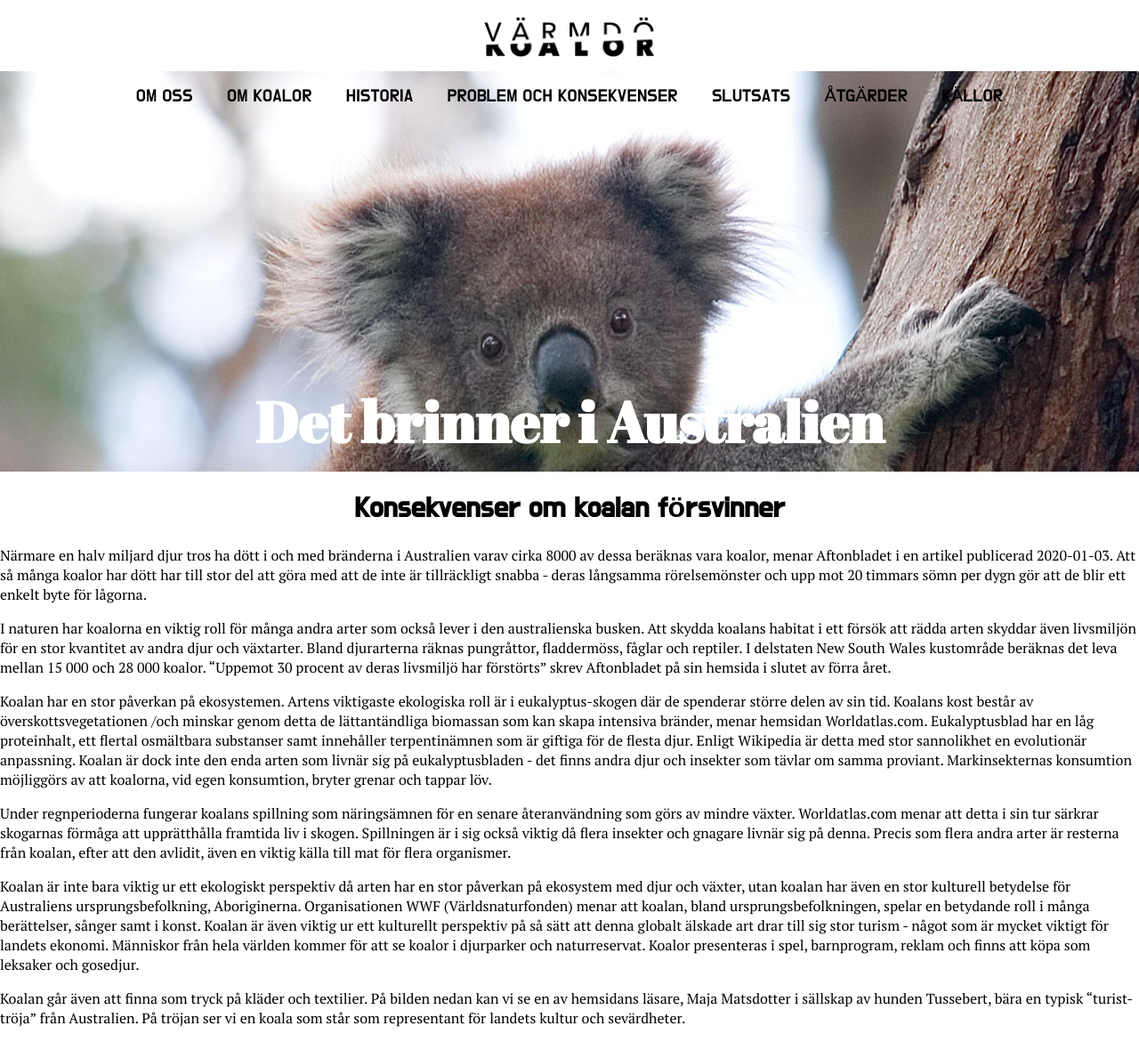
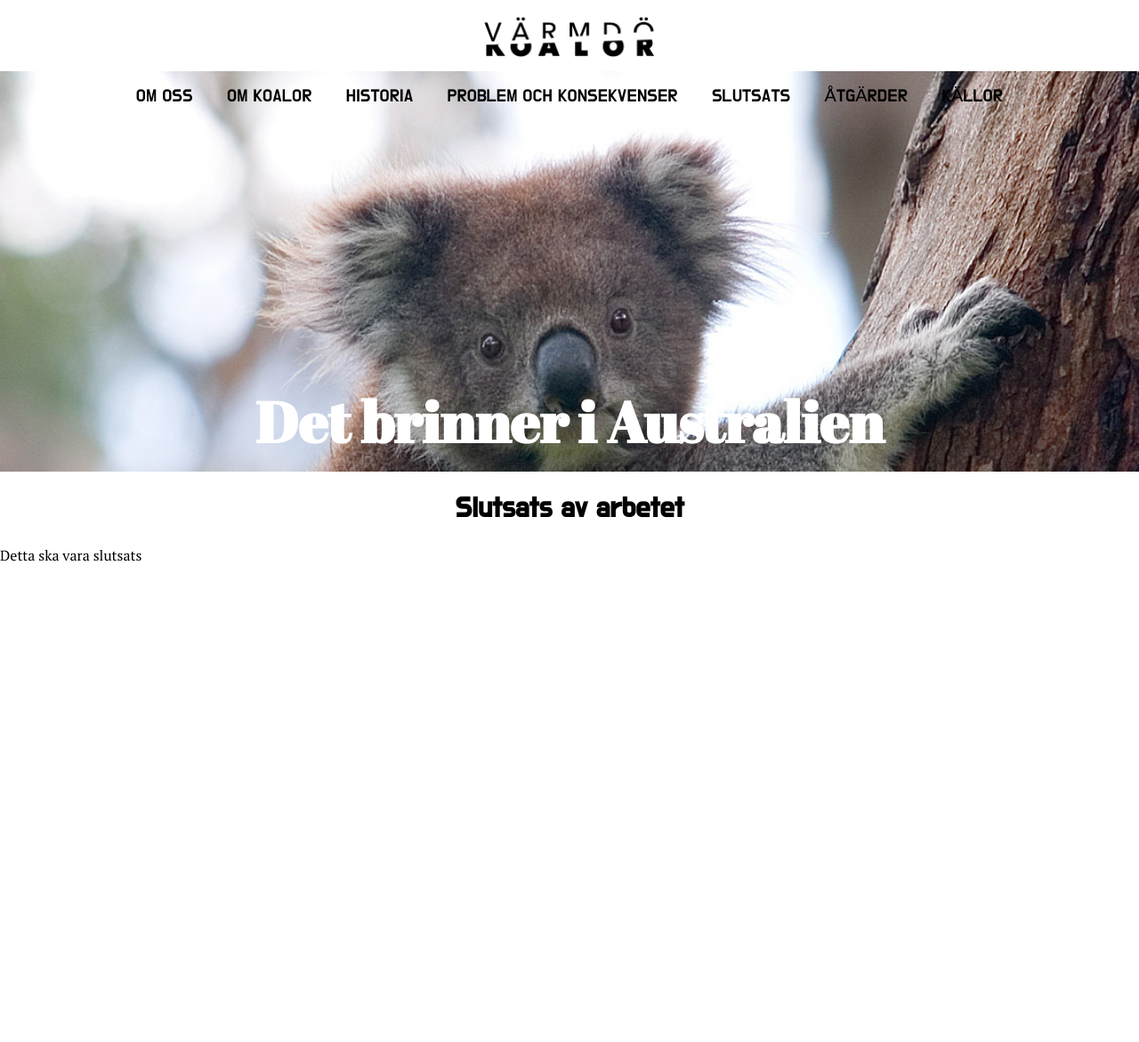
Before and after one commit to limbero/stackars-koalorna, a Jekyll site: the page built from _problem/problem.md, in a window 1280 px wide and 1171 px high. Shown: the whole window at 89% size. Built offline with Jekyll 4.4.1, drawn with Linux system fonts in a browser that asks for light colours; comment, search, counter and statistics services are not loaded.

Commit message:
Update problem.md

```diff
--- a/_problem/problem.md
+++ b/_problem/problem.md
@@ -1,16 +1,5 @@
 ---
 layout: default
 ---
-# Konsekvenser om koalan försvinner
-Närmare en halv miljard djur tros ha dött i och med bränderna i Australien varav cirka 8000 av dessa beräknas vara koalor, menar Aftonbladet i en artikel publicerad 2020-01-03.
-Att så många koalor har dött har till stor del att göra med att de inte är tillräckligt snabba - deras långsamma rörelsemönster och upp mot 20 timmars sömn per dygn gör att de blir ett enkelt byte för lågorna.
-
-I naturen har koalorna en viktig roll för många andra arter som också lever i den australienska busken. Att skydda koalans habitat i ett försök att rädda arten skyddar även livsmiljön för en stor kvantitet av andra djur och växtarter. Bland djurarterna räknas pungråttor, fladdermöss, fåglar och reptiler. I delstaten New South Wales kustområde beräknas det leva mellan 15 000 och 28 000 koalor. “Uppemot 30 procent av deras livsmiljö har förstörts” skrev Aftonbladet på sin hemsida i slutet av förra året.
-
-Koalan har en stor påverkan på ekosystemen. Artens viktigaste ekologiska roll är i eukalyptus-skogen där de spenderar större delen av sin tid. Koalans kost består av överskottsvegetationen /och minskar genom detta de lättantändliga biomassan som kan skapa intensiva bränder, menar hemsidan Worldatlas.com. Eukalyptusblad har en låg proteinhalt, ett flertal osmältbara substanser samt innehåller terpentinämnen som är giftiga för de flesta djur. Enligt Wikipedia är detta med stor sannolikhet en evolutionär anpassning. Koalan är dock inte den enda arten som livnär sig på eukalyptusbladen - det finns andra djur och insekter som tävlar om samma proviant. Markinsekternas konsumtion möjliggörs av att koalorna, vid egen konsumtion, bryter grenar och tappar löv.
-
-Under regnperioderna fungerar koalans spillning som näringsämnen för en senare återanvändning som görs av mindre växter. Worldatlas.com menar att detta i sin tur särkrar skogarnas förmåga att upprätthålla framtida liv i skogen. Spillningen är i sig också viktig då flera insekter och gnagare livnär sig på denna. Precis som flera andra arter är resterna från koalan, efter att den avlidit, även en viktig källa till mat för flera organismer.
-
-Koalan är inte bara viktig ur ett ekologiskt perspektiv då arten har en stor påverkan på ekosystem med djur och växter, utan koalan har även en stor kulturell betydelse för Australiens ursprungsbefolkning, Aboriginerna. Organisationen WWF (Världsnaturfonden) menar att koalan, bland ursprungsbefolkningen, spelar en betydande roll i många berättelser, sånger samt i konst. Koalan är även viktig ur ett kulturellt perspektiv på så sätt att denna globalt älskade art drar till sig stor turism - något som är mycket viktigt för landets ekonomi. Människor från hela världen kommer för att se koalor i djurparker och naturreservat. Koalor presenteras i spel, barnprogram, reklam och finns att köpa som leksaker och gosedjur.
-
-Koalan går även att finna som tryck på kläder och textilier. På bilden nedan kan vi se en av hemsidans läsare, Maja Matsdotter i sällskap av hunden Tussebert, bära en typisk “turist-tröja” från Australien. På tröjan ser vi en koala som står som representant för landets kultur och sevärdheter.
+# Slutsats av arbetet
+Detta ska vara slutsats
```
